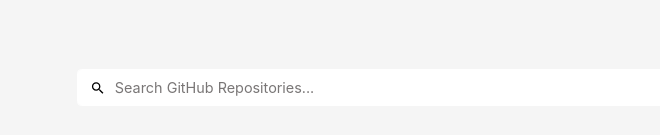
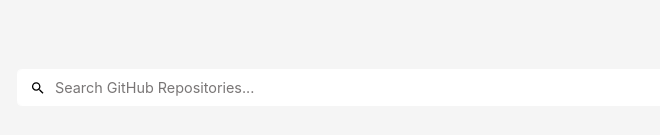
Before and after one commit to EpsilonEpsilon/test-task-storyby, a Next.js app: page / in a window 1280 px wide. Shown: the part 245-380 px from the top of the page, without its empty margins (255-915 px from the left). Built offline with nearby package versions, Linux system fonts and the light colour scheme.

Commit message:
fix: fixed input width

```diff
--- a/src/app/components/RepositorySearcher/RepositorySearcher.module.css
+++ b/src/app/components/RepositorySearcher/RepositorySearcher.module.css
@@ -10,7 +10,7 @@
     justify-content: center;
     align-items: center;
     width: 100%;
-    max-width: 37.5rem;
+    max-width: 45rem;
     margin-top:5rem;
     gap: 1rem;
 }
```
